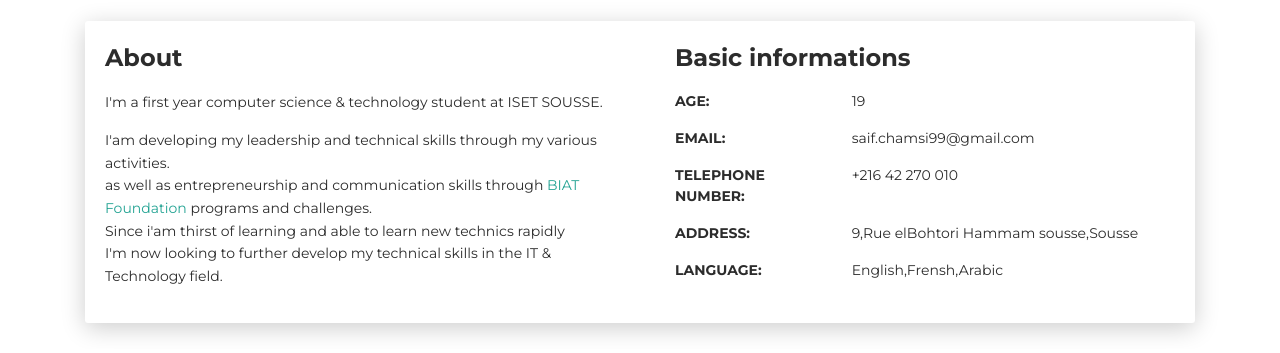
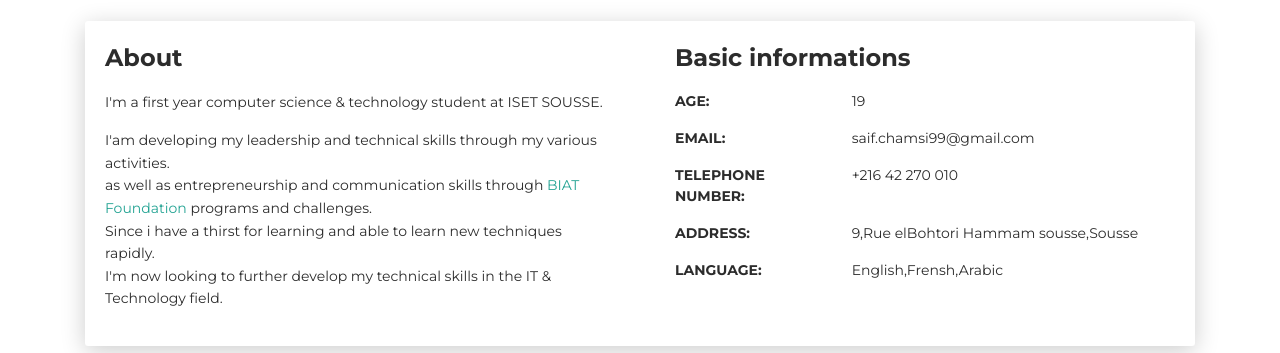
Before and after one commit to seifChamsi/My-cv, a plain HTML site: page index.html in a window 1280 px wide. Shown: the part 599-952 px from the top of the page. Drawn offline with Linux system fonts and the light colour scheme.

Commit message:
fix other bugs xD

```diff
--- a/index.html
+++ b/index.html
@@ -66,7 +66,7 @@
           <div class="card-body">
             <div class="h4 mt-0 title">About</div>
             <p>I'm a first year computer science & technology student  at ISET SOUSSE.</p>
-            <p>I'am developing my leadership and technical skills through my various activities.<br> as well as entrepreneurship and communication skills through<a href="http://www.fondationbiat.org.tn/"> BIAT Foundation</a> programs and challenges.<br>Since i'am thirst of learning and able to learn new technics rapidly <br> I'm now looking to further develop my technical skills in the IT & Technology field. </p>
+            <p>I'am developing my leadership and technical skills through my various activities.<br> as well as entrepreneurship and communication skills through<a href="http://www.fondationbiat.org.tn/"> BIAT Foundation</a> programs and challenges.<br>Since i have a thirst for learning and able to learn new techniques rapidly. <br> I'm now looking to further develop my technical skills in the IT & Technology field. </p>
           </div>
         </div>
         <div class="col-lg-6 col-md-12">
```
